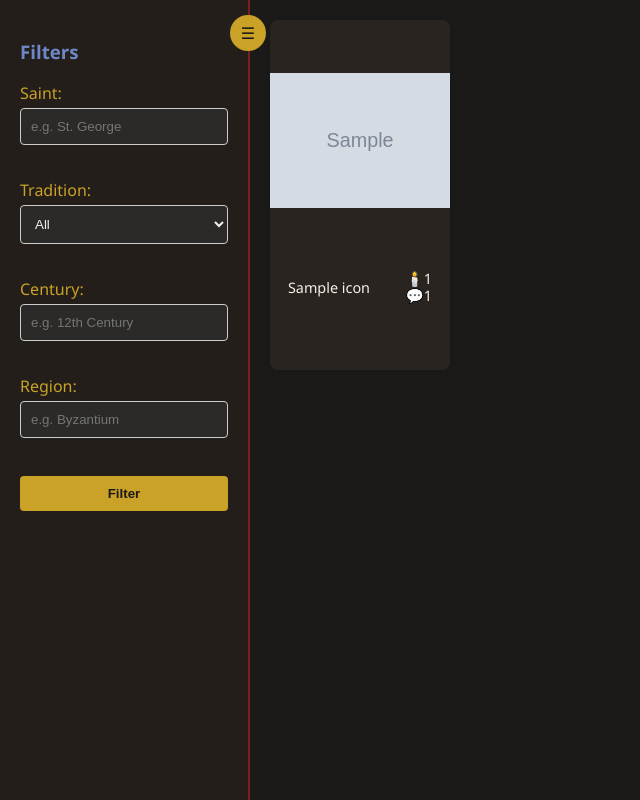
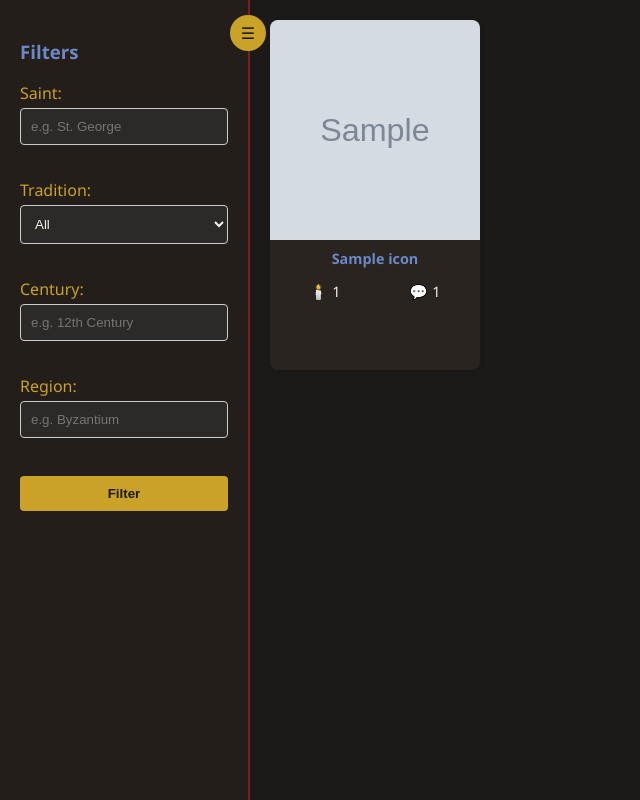
Before and after one commit to Luks-kit/iconostasis, a FastAPI app: page / in a window 1280 px wide. Shown: the part 60-860 px from the top of the page, without its empty margins (0-640 px from the left). Run offline with FastAPI, Linux system fonts and the light colour scheme; tables that the repository leaves empty hold one stand-in row (values such as "Sample post"); grey boxes marked "Sample" are stand-in pictures.

Commit message:
finally fix

```diff
--- a/static/css/style.css
+++ b/static/css/style.css
@@ -252,7 +252,7 @@
    .icon-card {
         background-color: #2A2420;
         height: 350px;
-        width: 180px;  /* Fixed width is often safer than aspect-ratio for grid flow */
+        width: 210px;  /* Fixed width is often safer than aspect-ratio for grid flow */
         text-align: center;
         border-radius: 8px;
         box-shadow: 0 2px 6px rgba(0,0,0,0.1);
@@ -263,19 +263,29 @@
         flex-direction: column;
     }
 
-    .icon-info {
-        justify-content: space-between;
+   .icon-info {
         display: flex;
-        flex-direction: row;
-        gap: 0;
-        font-size: 12px;
+        flex-direction: row; /* Ensure horizontal alignment */
+        justify-content: space-around; /* Spread them out */
+        align-items: center;
+        padding: 5px 10px;
+        gap: 10px;
     }
 
     .icon-card img {
         width: 100%;
-        height: 240px;    /* Give the image a specific portion of the card */
-        object-fit: contain; /* for the icon to retain its usual height */
+        height: 220px;    /* Give the image a specific portion of the card */
+        object-fit: cover; /* for the icon to retain its usual height */
+        object-position: top; /* Align the image to the top of the container */
         display: block;
+    }
+
+    .icon-stat {
+        display: flex;
+        flex-direction: row;
+        align-items: center;
+        gap: 5px; /* Space between icon and number */
+        font-size: 0.9rem;
     }
 
     .icon-card p, .icon-card h3 {
@@ -559,7 +569,7 @@
     /* 4. Icon Cards & Details */
     .icon-card {
         width: 100%; /* Scale cards to container width */
-        max-width: 300px;
+        max-width: 160px;;
         height: auto;
     }
 
@@ -570,6 +580,12 @@
 
     .icon-img {
         max-width: 100%;
+    }
+
+    .icon-info {
+        flex-direction: row !important; /* Force horizontal even on mobile */
+        justify-content: center;
+        gap: 15px;
     }
 
     /* 5. Forms and Inputs */
--- a/templates/index.html
+++ b/templates/index.html
@@ -66,10 +66,18 @@
             <div class="icon-card">
                 <a href="/icon/{{ icon.id }}">
                     <img src="{{ icon.image_url }}" alt="{{ icon.title }}">
+                    <h3>{{ icon.title }}</h3>
                     <div class="icon-info">
-                        <p class="icon-info-title">{{ icon.title }}</p>
-                        <p class="icon-info-stats">🕯️{{icon.venerators|length}} <br>
-                            💬{{icon.comments|length}}</p></div>
+                        <div class="icon-stat">
+                            <span>🕯️</span>
+                            <span>{{ icon.venerators|length }}</span>
+                        </div>
+
+                        <div class="icon-stat">
+                            <span>💬</span>
+                            <span>{{ icon.comments|length }}</span>
+                        </div>
+                    </div>
                 </a>
             </div>
         {% endfor %}
```
